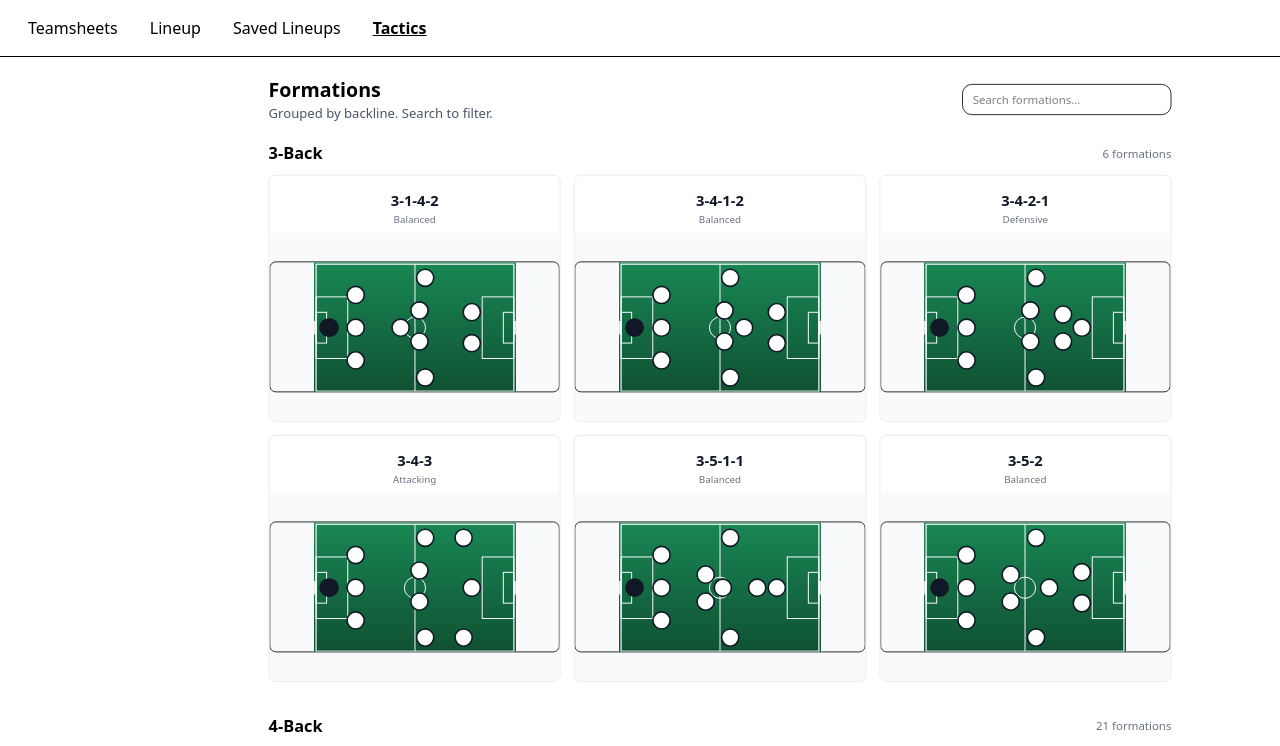
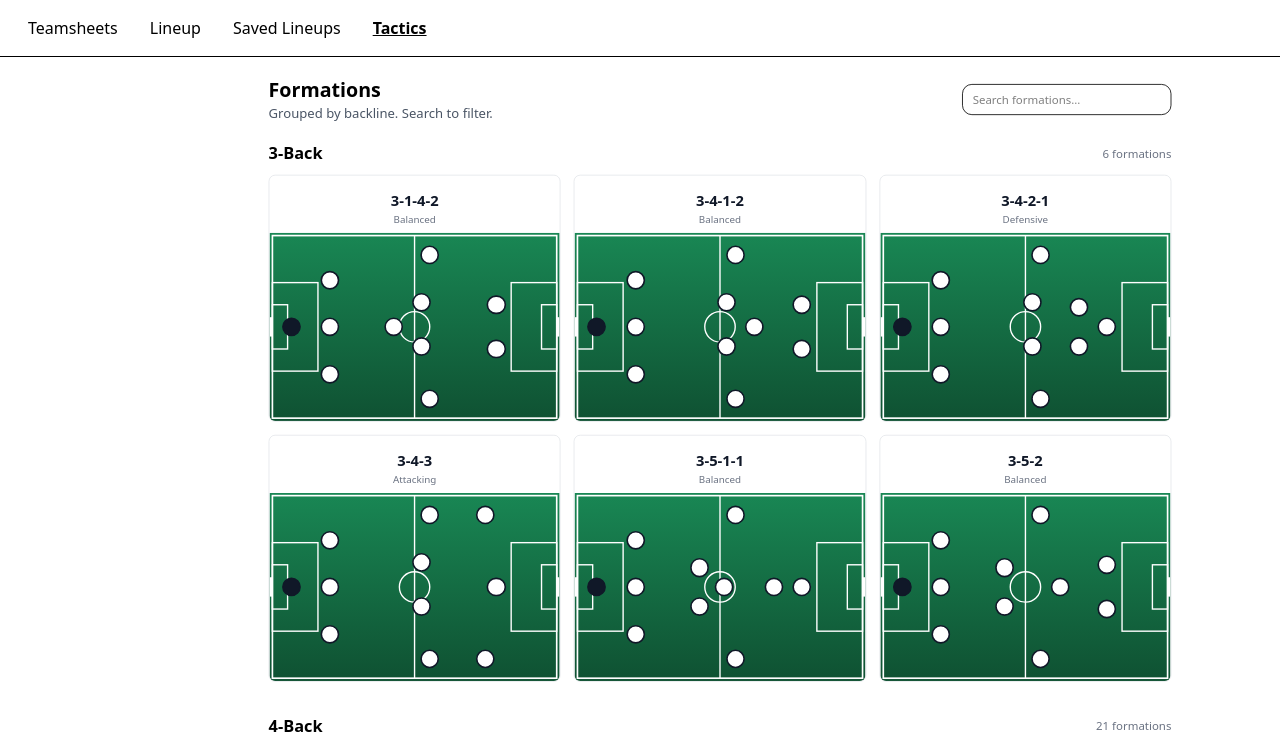
Before and after one commit to swdurbin97/LineupXI-MVP, a React (Vite) app: page /tactics/formations in a window 1280 px wide. Shown: the top 746 px of the page. Built offline with nearby package versions, Linux system fonts and the light colour scheme.

Commit message:
Updated SavedLineupViewerModal.tsx

```diff
--- a/src/components/field/FormationRenderer.tsx
+++ b/src/components/field/FormationRenderer.tsx
@@ -1,5 +1,6 @@
 import React from 'react';
 import pitchSvg from '../../assets/pitch.svg';
+import { xyPercent } from '../../lib/coords';
 
 interface FormationSlot {
   slot_id: string;
@@ -45,26 +46,12 @@ export default function FormationRenderer({
     );
   }
 
-  // Canonical pitch dimensions (from formations.json)
-  const PITCH_W = 105;
-  const PITCH_H = 68;
-
-  // Calculate aspect-ratio preserving container
-  const aspectRatio = PITCH_W / PITCH_H;
-  const containerWidth = Math.floor(targetHeight * aspectRatio);
-
   return (
-    <div className={`relative w-full rounded-lg border overflow-hidden ${className}`}
-         style={{ height: targetHeight }}>
-      <div className="relative w-full h-full">
-        {/* Aspect-ratio box centered horizontally */}
     <div
-          className="absolute left-1/2 -translate-x-1/2 top-0"
-          style={{
-            height: targetHeight,
-            width: containerWidth
-          }}
+      className={`relative w-full ${className}`}
+      style={{ aspectRatio: '105 / 68' }}
     >
+      <div className="absolute inset-0">
         {/* 1) Green gradient background */}
         <div className="absolute inset-0" style={{
           background: 'linear-gradient(180deg, #198754 0%, #0f5132 100%)'
@@ -79,18 +66,16 @@ export default function FormationRenderer({
 
         {/* 3) Formation markers */}
         {formation.slot_map.map((slot) => {
-            // Canonical data: absolute 105×68, bottom-left origin
-            // Render: percentage 0-100, top-left origin
-            const renderX = (slot.x / PITCH_W) * 100;
-            const renderY = ((PITCH_H - slot.y) / PITCH_H) * 100; // Flip Y
+          // Use xyPercent() for consistent coordinate handling
+          const { leftPct, topPct } = xyPercent(slot);
 
           return (
             <div
               key={slot.slot_id}
               className={`absolute ${interactive ? 'cursor-pointer hover:scale-110' : ''} transition-transform`}
               style={{
-                  left: `${renderX}%`,
-                  top: `${renderY}%`,
+                left: `${leftPct}%`,
+                top: `${topPct}%`,
                 transform: 'translate(-50%, -50%)',
               }}
             >
@@ -121,6 +106,5 @@ export default function FormationRenderer({
         })}
       </div>
     </div>
-    </div>
   );
 }
--- a/src/components/saved/SavedLineupViewerModal.tsx
+++ b/src/components/saved/SavedLineupViewerModal.tsx
@@ -126,12 +126,15 @@ export default function SavedLineupViewerModal({
       onClick={onClose}
     >
       <div
-        className="bg-white rounded-lg shadow-xl w-full max-w-6xl mx-4 max-h-[90vh] overflow-y-auto"
+        className="bg-white rounded-lg shadow-xl mx-6"
+        style={{
+          maxWidth: 'min(1200px, calc(100vw - 48px))',
+          maxHeight: 'calc(100vh - 96px)',
+          overflow: 'hidden'
+        }}
         onClick={(e) => e.stopPropagation()}
       >
-        <div className="max-h-[calc(100vh-96px)] overflow-auto">
-          <ScaledPage baseWidth={1280} baseHeight={720}>
-            <div className="p-6">
+        <div className="p-6 overflow-y-auto" style={{ maxHeight: 'calc(100vh - 96px)' }}>
           <div className="flex items-start justify-between mb-6">
             <div>
               <h2 className="text-2xl font-bold">{lineup.name}</h2>
@@ -150,8 +153,8 @@ export default function SavedLineupViewerModal({
             </button>
           </div>
 
-          <div className="grid grid-cols-1 lg:grid-cols-[minmax(640px,1fr)_minmax(320px,420px)] gap-8">
-            <div ref={containerRef} className="relative w-full aspect-[105/68] rounded-md border border-slate-200 bg-white overflow-hidden">
+          <div className="flex flex-col lg:flex-row gap-4 items-start">
+            <div ref={containerRef} className="relative w-full lg:flex-1 rounded-md border border-slate-200 bg-white overflow-hidden" style={{ aspectRatio: '105 / 68' }}>
               {loading ? (
                 <div className="absolute inset-0 flex items-center justify-center">
                   <span className="text-slate-400">Loading formation...</span>
@@ -172,7 +175,7 @@ export default function SavedLineupViewerModal({
               )}
             </div>
 
-            <div className="max-w-[420px] leading-snug space-y-3">
+            <div className="w-full lg:w-80 lg:flex-shrink-0 leading-snug space-y-3">
               <div>
                 <h3 className="text-lg font-bold mb-3 text-slate-700">Starting XI</h3>
                 <div className="space-y-3">
@@ -238,8 +241,6 @@ export default function SavedLineupViewerModal({
               Close
             </button>
           </div>
-            </div>
-          </ScaledPage>
         </div>
       </div>
     </div>
```
Lines whose indentation alone changed are shown as unchanged.
